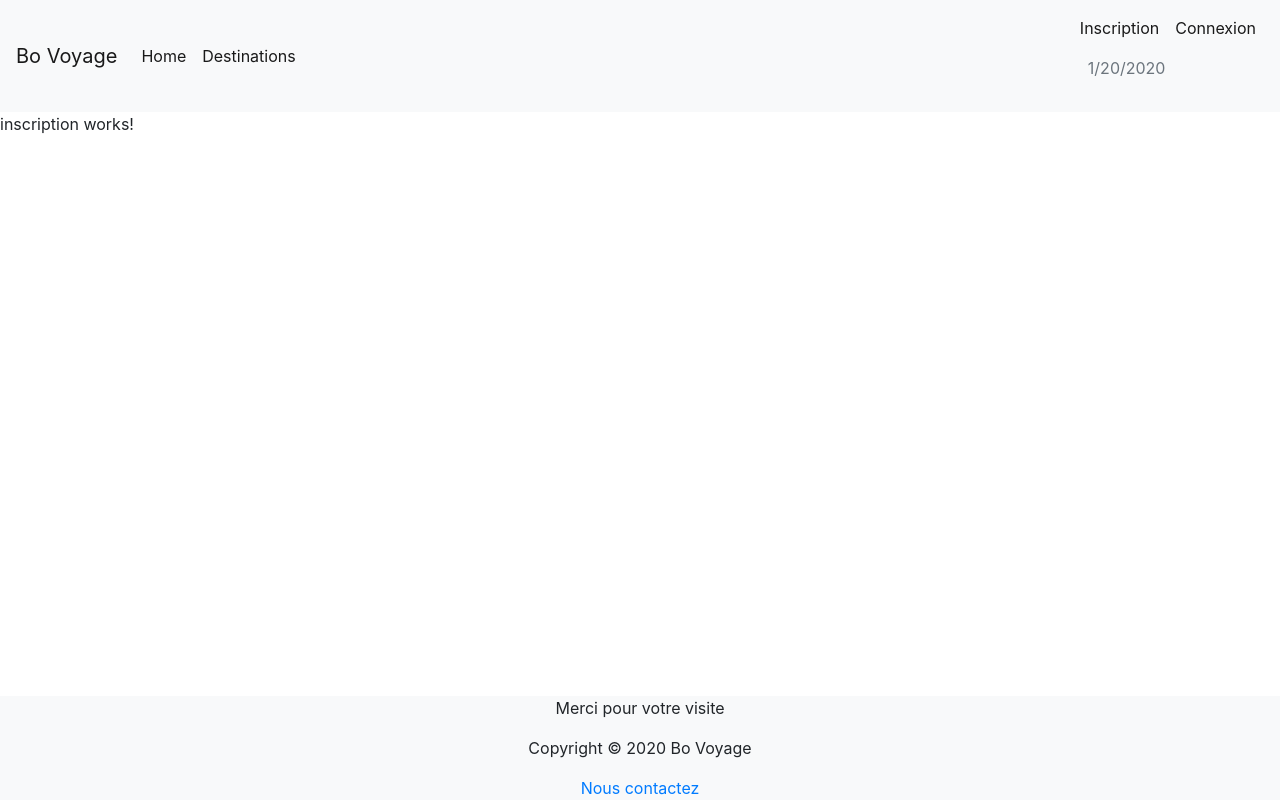
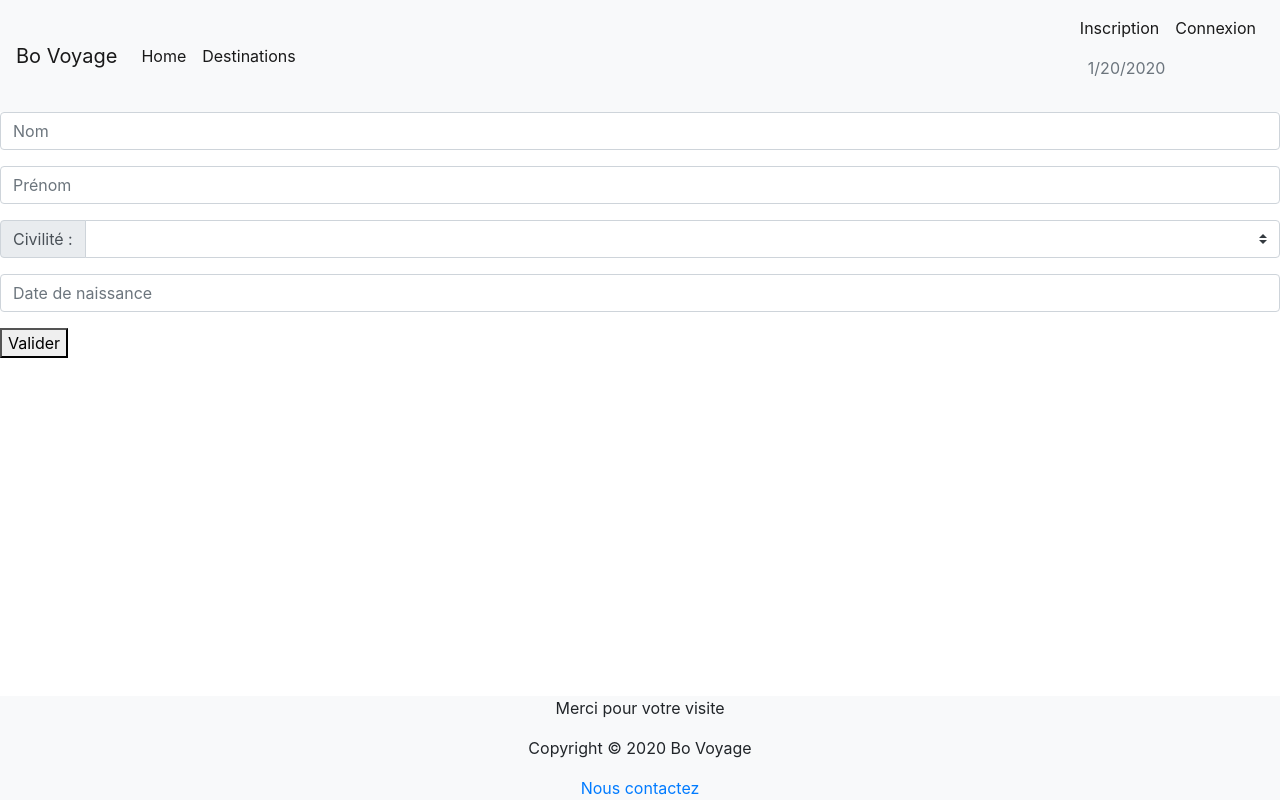
Before and after one commit to PChaigneau/projetWeb, an Angular app: page /inscription in a window 1280 px wide. Built offline with nearby package versions, Linux system fonts and the light colour scheme; no server answers; what angular-in-memory-web-api would draw is missing.

Commit message:
inscription

```diff
--- a/src/app/app.module.ts
+++ b/src/app/app.module.ts
@@ -9,6 +9,7 @@ import { InMemoryDataService } from './shared/in-memory-data.service';
 import { NavbarComponent } from './navbar/navbar.component';
 import { FooterComponent } from './footer/footer.component';
 import { PromoComponent } from './promo/promo.component';
+import { FormsModule, ReactiveFormsModule } from '@angular/forms';
 import { BarreFiltreComponent } from './barre-filtre/barre-filtre.component';
 import { ListeDestinationsComponent } from './liste-destinations/liste-destinations.component';
 import { CarteDestinationComponent } from './carte-destination/carte-destination.component';
@@ -18,6 +19,7 @@ import { ConnexionComponent } from './connexion/connexion.component';
 import { PageDestinationsComponent } from './page-destinations/page-destinations.component';
 import { PaiementComponent } from './paiement/paiement.component';
 import { AccueilComponent } from './accueil/accueil.component';
+import { RouterModule, Routes } from '@angular/router';
 
 @NgModule({
   declarations: [
@@ -38,6 +40,8 @@ import { AccueilComponent } from './accueil/accueil.component';
   imports: [
     BrowserModule,
     AppRoutingModule,
+    FormsModule,
+    ReactiveFormsModule,
     HttpClientModule,
     HttpClientInMemoryWebApiModule.forRoot(InMemoryDataService)
   ],
--- a/src/app/inscription/inscription.component.html
+++ b/src/app/inscription/inscription.component.html
@@ -1 +1,19 @@
-<p>inscription works!</p>
+<form (ngSubmit)="onSubmit()" [formGroup]="userForm" class="userForm">
+    <div class="form-group">
+        <input type="text" formControlName="nom" placeholder="Nom" class="form-control mb-3" />
+        <input type="text" formControlName="prenom" placeholder="Prénom" class="form-control mb-3" />
+        <div class="input-group mb-3">
+            <div class="input-group-prepend">
+              <label class="input-group-text" for="civiliteSelect">Civilité : </label>
+            </div>
+            <select class="custom-select" id="civiliteSelect">
+              <option selected></option>
+              <option value="M">M</option>
+              <option value="F">F</option>
+            </select>
+          </div>
+          <input type="text" formControlName="date_naissance" placeholder="Date de naissance" class="form-control mb-3" />
+    </div>
+
+    <button type="submit" [disabled]="userForm.invalid">Valider</button>
+</form>
--- a/src/app/inscription/inscription.component.ts
+++ b/src/app/inscription/inscription.component.ts
@@ -1,4 +1,5 @@
 import { Component, OnInit } from '@angular/core';
+import { FormGroup, FormControl } from '@angular/forms';
 
 @Component({
   selector: 'app-inscription',
@@ -7,9 +8,22 @@ import { Component, OnInit } from '@angular/core';
 })
 export class InscriptionComponent implements OnInit {
 
+  userForm: FormGroup;
+
   constructor() { }
 
   ngOnInit() {
+    this.userForm = new FormGroup({
+      nom: new FormControl(),
+      prenom: new FormControl(),
+      civilite: new FormControl(),
+      date_naissance: new FormControl(),
+    })
   }
 
+  onSubmit() {
+    console.log(this.userForm.value)
+  }
+
+
 }
--- a/src/app/navbar/navbar.component.ts
+++ b/src/app/navbar/navbar.component.ts
@@ -1,5 +1,5 @@
 import { Component, OnInit } from '@angular/core';
-import { LoginService } from '../Shared/login.service';
+import { LoginService } from '../shared/login.service';
 
 @Component({
   selector: 'app-navbar',
```
